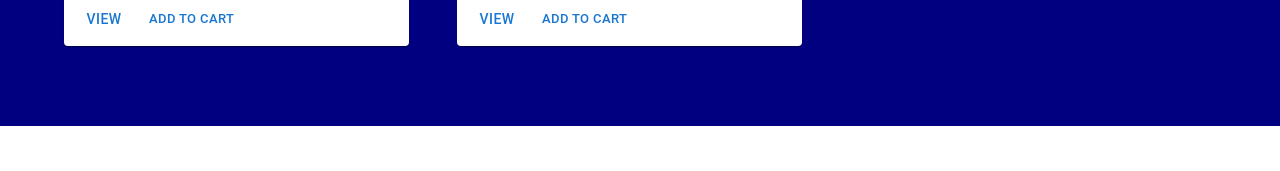
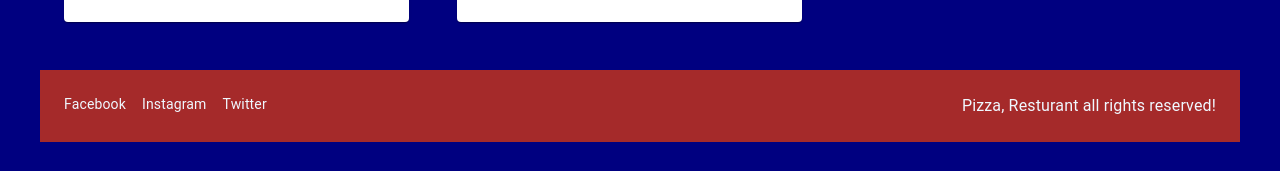
Before and after one commit to Sewar77/React1-course2026, a React (Vite) app in the folder resturant/: page / in a window 1280 px wide. Shown: the part 1896-2067 px from the top of the page. Before the commit the page ends 2022 px from the top, so only its background shows below. Built offline with nearby package versions, Linux system fonts and the light colour scheme.

Commit message:
feat: add cart page and integrate display cart component

```diff
--- a/resturant/src/App.jsx
+++ b/resturant/src/App.jsx
@@ -2,7 +2,8 @@ import "./App.css";
 import { Route, Routes } from "react-router-dom";
 import LandingPage from "./pages/Landing/LandingPage.jsx";
 import ViewItems from "./components/Menu/MenuCards/ViewItems.jsx";
-import Toaster from "react-hot-toast";
+import { Toaster } from "react-hot-toast";
+import Cart from "./pages/Cart/Cart.jsx";
 function App() {
   return (
     <>
@@ -10,6 +11,7 @@ function App() {
       <Routes>
         <Route path="/" element={<LandingPage />} />
         <Route path="/viewitems" element={<ViewItems />} />
+        <Route path="/cart" element={<Cart />} />
       </Routes>
     </>
   );
--- /dev/null
+++ b/resturant/src/components/Layout/Footer.jsx
@@ -0,0 +1,37 @@
+import { Box, Container, Typography } from "@mui/material";
+
+function Footer() {
+  return (
+    <>
+      <Container
+        sx={{
+          bgcolor: "Brown",
+          display: "flex",
+          flexDirection: "row",
+          justifyContent: "space-between",
+          width: "100%",
+          flexWrap: "wrap",
+          color: "AliceBlue",
+          p: 3,
+          fontSize: "34px",
+        }}
+      >
+        <Box
+          sx={{
+            display: "flex",
+            flexDirection: "row",
+            gap: 2,
+            justifyContent: "space-between",
+          }}
+        >
+          <Typography variant="body2">Facebook</Typography>
+          <Typography variant="body2">Instagram</Typography>
+          <Typography variant="body2">Twitter</Typography>
+        </Box>
+        <Typography>Pizza, Resturant all rights reserved!</Typography>
+      </Container>
+    </>
+  );
+}
+
+export default Footer;
--- /dev/null
+++ b/resturant/src/components/Menu/Cart/DisplayCart.jsx
@@ -0,0 +1,42 @@
+import {
+  Card,
+  CardContent,
+  Typography,
+  CardMedia,
+  Container,
+} from "@mui/material";
+import { CartContext } from "../../../context/CartContext.jsx";
+import { useContext } from "react";
+function DisplayCart() {
+  const { cart } = useContext(CartContext);
+  console.log(cart);
+  return (
+    <>
+
+      <Container sx={{ display: "flex", flexDirection: "row", gap: 3 }}>
+        {cart.map((item) => {
+          return (
+            <Card
+              key={item.id}
+              sx={{ maxWidth: 345, textAlign: "center", alignItems: "center" }}
+            >
+              <CardMedia component="img" image={item.image} height="200" />
+
+              <CardContent>
+                <Typography variant="h4">{item.name}</Typography>
+                <Typography variant="h6">{item.description}</Typography>
+
+                <Typography variant="body1">Price: {item.price}$</Typography>
+                <Typography variant="body1">
+                  Quantity: {item.userQuantity}
+                </Typography>
+              </CardContent>
+            </Card>
+          );
+        })}
+      </Container>
+    </>
+  );
+}
+
+export default DisplayCart;
--- a/resturant/src/components/Menu/MenuCards/MenuCard.jsx
+++ b/resturant/src/components/Menu/MenuCards/MenuCard.jsx
@@ -17,7 +17,7 @@ function MenuCard({ id, name, description, image, price, quantity }) {
   const navigate = useNavigate();
 
   const [open, setOpen] = useState(false);
-  const [userQuantity, setUserQuantity] = useState(quantity || 1);
+  const [userQuantity, setUserQuantity] = useState(0);
   const item = {
     id,
     name,
@@ -26,21 +26,15 @@ function MenuCard({ id, name, description, image, price, quantity }) {
     price,
     quantity,
   };
-  console.log("item:", item);
-  const { addToCart } = useContext(CartContext);
+  const { cart, addToCart } = useContext(CartContext);
+
+  const addQuantity = () => {
+    setUserQuantity((q) => q + 1);
+    addToCart({ item, userQuantity });
+  };
 
   const handleOpen = () => setOpen(true);
   const handleClose = () => setOpen(false);
-
-  const increaseQuantity = () => {
-    setUserQuantity(userQuantity + 1);
-  };
-
-  const decreaseQuantity = () => {
-    if (userQuantity > 1) {
-      setUserQuantity(userQuantity - 1);
-    }
-  };
 
   return (
     <>
@@ -93,16 +87,14 @@ function MenuCard({ id, name, description, image, price, quantity }) {
           <Box
             sx={{ display: "flex", justifyContent: "center", gap: 2, mt: 2 }}
           >
-            <Button variant="contained" onClick={decreaseQuantity}>
-              -
-            </Button>
+            <Button variant="contained">-</Button>
 
             <Typography variant="h6">{userQuantity}</Typography>
 
             <Button
               variant="contained"
               onClick={() => {
-                addToCart(item);
+                addQuantity();
               }}
             >
               +
--- a/resturant/src/components/Menu/MenuCards/MenuList.jsx
+++ b/resturant/src/components/Menu/MenuCards/MenuList.jsx
@@ -11,7 +11,7 @@ function MenuList() {
       description: "Classic pizza with fresh mozzarella, tomatoes, and basil.",
       image: "./src/assets/pizza1.jpg",
       price: 10.99,
-      quantity: 10,
+      quantity: 10, //quantity for the resturant itself.
     },
     {
       id: 2,
--- a/resturant/src/components/Navbar/Navbar.jsx
+++ b/resturant/src/components/Navbar/Navbar.jsx
@@ -1,7 +1,10 @@
 import React from "react";
 import "./Navbar.css";
 import Theme from "../../Theme/Theme.jsx";
+import { Button } from "@mui/material";
+import { useNavigate } from "react-router-dom";
 function Navbar() {
+  const navigate = useNavigate()
   return (
     <nav className="nav" id="navbar">
       <div className="logo">
@@ -22,6 +25,9 @@ function Navbar() {
           <a href="#">Menu</a>
         </li>
         <li>
+          <Button onClick={() => navigate("/cart")}>Cart</Button>
+        </li>
+        <li>
           <Theme />
         </li>
       </ul>
--- a/resturant/src/context/CartContext.jsx
+++ b/resturant/src/context/CartContext.jsx
@@ -6,25 +6,27 @@ export const CartContext = createContext();
 export const CartProvider = ({ children }) => {
   const [cart, setCart] = useState([]);
 
-  const addToCart = (item) => {
+  const addToCart = ({ item, userQuantity }) => {
     setCart((prev) => {
       const existed = prev.find((cartItem) => cartItem.id === item.id);
-
+      if (userQuantity > item.quantity) {
+        userQuantity = item.quantity;
+        toast.success("No Quanityt left");
+      }
       if (existed) {
         return prev.map((cartItem) =>
           cartItem.id === item.id
-            ? { ...cartItem, quantity: cartItem.quantity + 1 }
+            ? { ...cartItem, userQuantity: (userQuantity += 1) }
             : cartItem
         );
       } else {
         toast.success("Added To cart");
-        return [...prev, { ...item, quantity: 1 }];
+        return [...prev, { ...item, userQuantity: 1 }];
       }
     });
   };
-  const removeFromCart = () => {};
-
-  const fetchCartItem = () => {};
+  const removeFromCart = () => {}; //task
+  console.log(cart);
   return (
     <CartContext.Provider value={{ cart, addToCart }}>
       {children}
--- /dev/null
+++ b/resturant/src/pages/Cart/Cart.jsx
@@ -0,0 +1,17 @@
+import { Typography } from "@mui/material";
+import DisplayCart from "../../components/Menu/Cart/DisplayCart";
+import Navbar from "../../components/Navbar/Navbar";
+
+function Cart() {
+  return (
+    <>
+      <Navbar />
+      <Typography variant="h1" sx={{ py: 5 }}>
+        My Cart
+      </Typography>
+      <DisplayCart />
+    </>
+  );
+}
+
+export default Cart;
--- a/resturant/src/pages/Landing/LandingPage.jsx
+++ b/resturant/src/pages/Landing/LandingPage.jsx
@@ -2,6 +2,7 @@ import Navbar from "../../components/Navbar/Navbar.jsx";
 import Hero from "../../components/Hero/Hero.jsx";
 import About from "../../components/About/About.jsx";
 import MenuList from "../../components/Menu/MenuCards/MenuList.jsx";
+import Footer from "../../components/Layout/Footer.jsx";
 function LandingPage() {
   return (
     <>
@@ -9,6 +10,7 @@ function LandingPage() {
       <Hero />
       <About />
       <MenuList />
+      <Footer />
     </>
   );
 }
```
